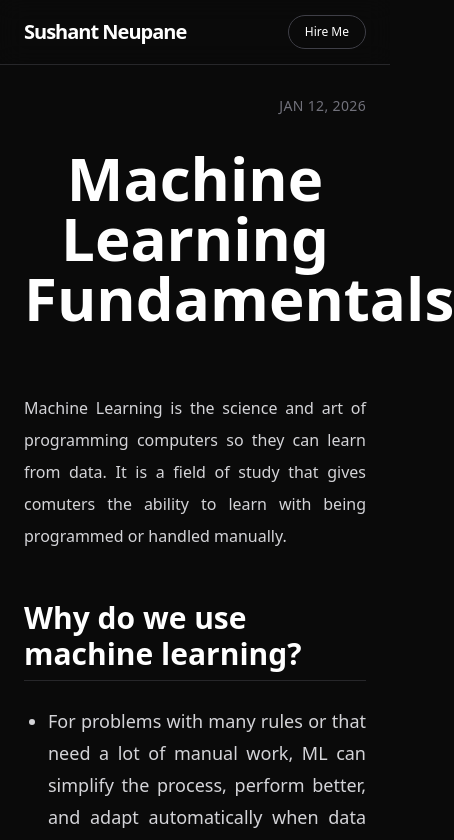
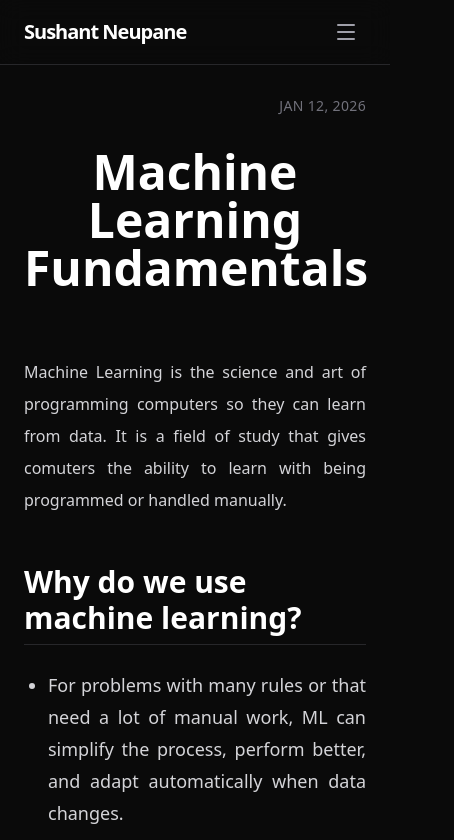
Before and after one commit to nsushant09/Portfolio, a React (Vite) app: page /blog/machine-learning-fundamentals in a window 390 px wide. Shown: the top 840 px of the page, 454 px wide, since content can reach past the window. Built offline with nearby package versions, Linux system fonts and the light colour scheme.

Commit message:
fix: Mobile View

```diff
--- a/src/App.tsx
+++ b/src/App.tsx
@@ -1,4 +1,6 @@
+import { useState } from "react";
 import { BrowserRouter as Router, Routes, Route, Link } from "react-router-dom";
+import { Menu, X } from "lucide-react"; // Make sure to install lucide-react
 import { PROFILE } from "./constants/data";
 
 import { Hero } from "./components/Hero";
@@ -12,44 +14,69 @@ import { BlogPost } from "./pages/blogPost";
 import { ScrollToHash } from "./components/ScrollToHash";
 
 function App() {
+  const [isMenuOpen, setIsMenuOpen] = useState(false);
+
+  const toggleMenu = () => setIsMenuOpen(!isMenuOpen);
+
+  // Helper to close menu when clicking a link
+  const closeMenu = () => setIsMenuOpen(false);
+
   return (
     <Router>
-      {/* 👇 Hash scroll handler */}
       <ScrollToHash />
 
       <div className="bg-[#0a0a0a] min-h-screen text-white selection:bg-white selection:text-black">
         {/* Navigation */}
         <nav className="fixed top-0 w-full z-50 bg-[#0a0a0a]/80 backdrop-blur-md border-b border-zinc-800">
           <div className="max-w-6xl mx-auto px-6 h-16 flex items-center justify-between">
-            <Link to="/" className="font-bold tracking-tighter text-xl">
+            <a href="/" onClick={closeMenu} className="font-bold tracking-tighter text-xl">
               Sushant Neupane
-            </Link>
+            </a>
 
+            {/* Desktop Navigation */}
             <div className="hidden md:flex gap-8 text-sm text-zinc-400">
-              <a href="/#projects" className="hover:text-white transition-colors">
-                Projects
-              </a>
-
-              <a href="/#experience" className="hover:text-white transition-colors">
-                Experience
-              </a>
-
-              <Link to="/blog" className="hover:text-white transition-colors">
-                Blog
-              </Link>
-
-              <a href="/#contact" className="hover:text-white transition-colors">
-                Contact
-              </a>
+              <a href="/#projects" className="hover:text-white transition-colors">Projects</a>
+              <a href="/#experience" className="hover:text-white transition-colors">Experience</a>
+              <Link to="/blog" className="hover:text-white transition-colors">Blog</Link>
+              <a href="/#contact" className="hover:text-white transition-colors">Contact</a>
             </div>
 
+            {/* Desktop Hire Me Button */}
             <a
               href={`mailto:${PROFILE.email}`}
-              className="text-xs border border-zinc-700 px-4 py-2 rounded-full hover:bg-white hover:text-black transition-all"
+              className="hidden md:block text-xs border border-zinc-700 px-4 py-2 rounded-full hover:bg-white hover:text-black transition-all"
             >
               Hire Me
             </a>
+
+            {/* Mobile Menu Toggle Button */}
+            <button
+              className="md:hidden p-2 text-zinc-400 hover:text-white focus:outline-none"
+              onClick={toggleMenu}
+              aria-label="Toggle menu"
+            >
+              {isMenuOpen ? <X size={24} /> : <Menu size={24} />}
+            </button>
           </div>
+
+          {/* Mobile Navigation Dropdown */}
+          {isMenuOpen && (
+            <div className="md:hidden bg-[#0a0a0a] border-b border-zinc-800 w-full">
+              <div className="flex flex-col p-6 gap-6 text-zinc-400">
+                <a href="/#projects" onClick={closeMenu} className="hover:text-white text-lg">Projects</a>
+                <a href="/#experience" onClick={closeMenu} className="hover:text-white text-lg">Experience</a>
+                <Link to="/blog" onClick={closeMenu} className="hover:text-white text-lg">Blog</Link>
+                <a href="/#contact" onClick={closeMenu} className="hover:text-white text-lg">Contact</a>
+                <hr className="border-zinc-800" />
+                <a
+                  href={`mailto:${PROFILE.email}`}
+                  className="text-center text-sm border border-zinc-700 py-3 rounded-full hover:bg-white hover:text-black transition-all"
+                >
+                  Hire Me
+                </a>
+              </div>
+            </div>
+          )}
         </nav>
 
         {/* Routes */}
--- a/src/pages/blogPost.tsx
+++ b/src/pages/blogPost.tsx
@@ -38,7 +38,7 @@ export const BlogPost = () => {
             remarkPlugins={[remarkGfm]}
             rehypePlugins={[rehypeHighlight]}
             components={{
-              h1: ({node, ...props}) => <h1 className="text-6xl text-center font-bold mt-8 mb-16" {...props} />,
+              h1: ({node, ...props}) => <h1 className="text-5xl text-center font-bold mt-8 mb-16" {...props} />,
               h2: ({node, ...props}) => <h2 className="text-3xl font-bold mt-12 mb-6 border-b border-zinc-800 pb-2" {...props} />,
               h3: ({node, ...props}) => <h3 className="text-2xl font-semibold mt-8 mb-4 border-b border-zinc-800 pb-2" {...props} />,
               p: ({node, ...props}) => <p className="leading-8 mb-6 text-zinc-300 text-justify " {...props} />,
```
